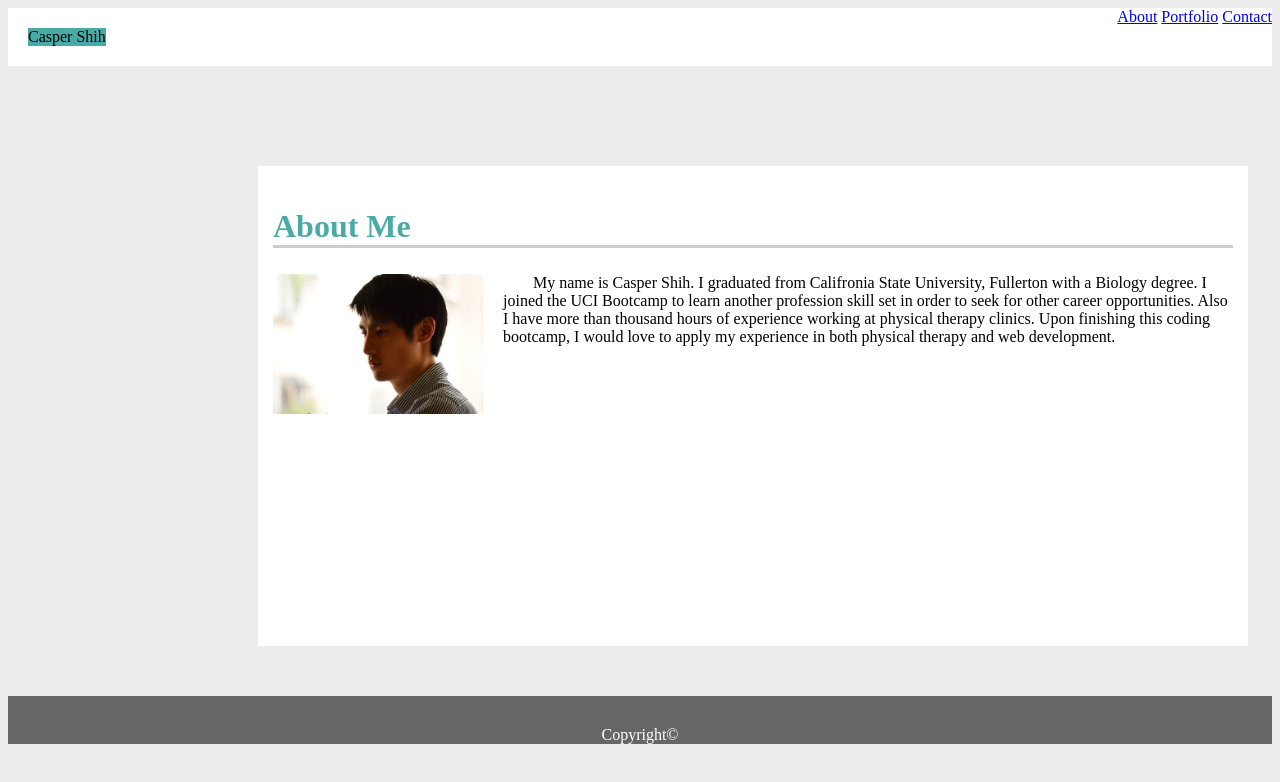
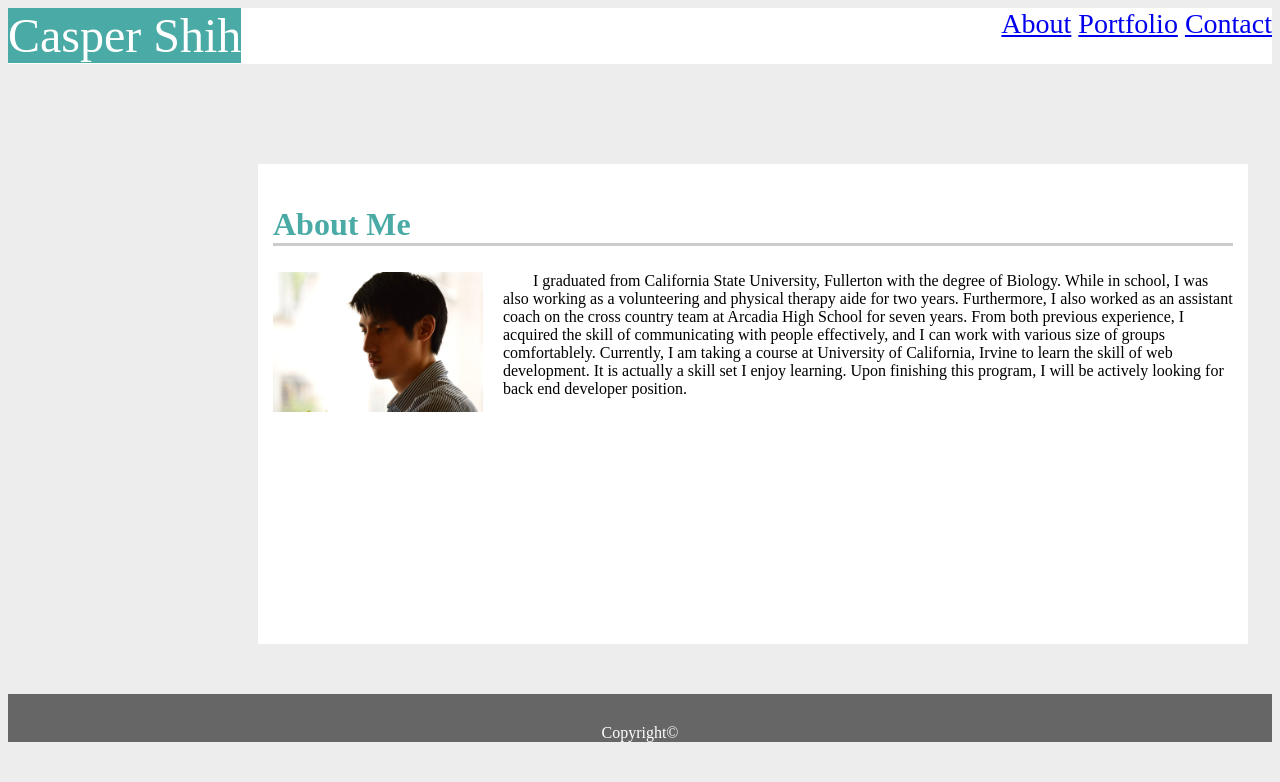
Before and after one commit to caspershih/Basic-portfolio, a plain HTML site: page index.html in a window 1280 px wide. Drawn offline with Linux system fonts and the light colour scheme.

Commit message:
minor fixes

```diff
--- a/assets/css/style.css
+++ b/assets/css/style.css
@@ -7,17 +7,19 @@ body {
 .topnav {
     background-color: #FFF;
     overflow: hidden;
+    height: 56px;
 }
 
-.nameHeader {
-    margin: 20px;
-    font: 32px, #FFF;
+#headerName {
+    font-size: 48px;
+    color: #FFF;
     background-color: #4AAAA5;
     float: left;
 }
 
 #navItems {
-    font: 30px;
+    font-size: 28px;
+    color: #ccc;
     float: right;
     border-right: solid, 2px, #ccc;
 }
--- a/index.html
+++ b/index.html
@@ -7,14 +7,13 @@
 
 <body>
 
-
 <!--Top nav bar-->
 <div class="topnav">
-    <a class="nameHeader">Casper Shih</a>
+    <a id="headerName">Casper Shih</a>
     <div id="navItems">
-        <a href="#About">About</a>
-        <a href="#Portfolio">Portfolio</a>
-        <a href="Contact">Contact</a>
+        <a href="https://caspershih.github.io/Basic-portfolio/index.html">About</a>
+        <a href="https://caspershih.github.io/Basic-portfolio/Portfolio.html">Portfolio</a>
+        <a href="https://caspershih.github.io/Basic-portfolio/Contact.html">Contact</a>
     </div>
 </div>
 
@@ -23,10 +22,12 @@
     <h2 style="color:#4AAAA5">About Me</h2>
     <img src="./assets/images/selfportrait.jpg" alt="myphoto" style="width:210px;height:140px">
     <p>
-        My name is Casper Shih. I graduated from Califronia State University, Fullerton with a Biology degree.
-        I joined the UCI Bootcamp to learn another profession skill set in order to seek for other career opportunities.
-        Also I have more than thousand hours of experience working at physical therapy clinics.
-        Upon finishing this coding bootcamp, I would love to apply my experience in both physical therapy and web development.
+        I graduated from California State University, Fullerton with the degree of Biology.
+        While in school, I was also working as a volunteering and physical therapy aide for two years.
+        Furthermore, I also worked as an assistant coach on the cross country team at Arcadia High School for seven years.
+        From both previous experience, I acquired the skill of communicating with people effectively, and I can work with various size of groups comfortablely.
+        Currently, I am taking a course at University of California, Irvine to learn the skill of web development.
+        It is actually a skill set I enjoy learning. Upon finishing this program, I will be actively looking for back end developer position.
     </p>
 </div>
 
```
Also changed, not shown: contact.html (+7 -9 lines), portfolio.html (+6 -6 lines).
